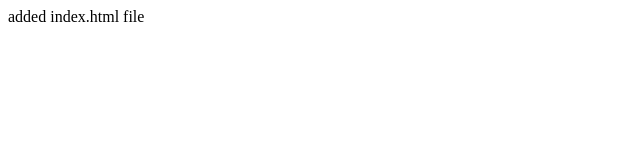
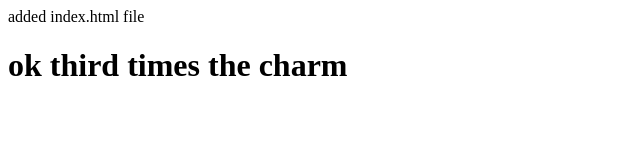
Before and after one commit to Alberto367/module6.7, a plain HTML site: page index.html in a window 1280 px wide. Shown: the whole page, without its empty margins (0-640 px from the left). Drawn offline with Linux system fonts and the light colour scheme.

Commit message:
added text

```diff
--- a/index.html
+++ b/index.html
@@ -1 +1,2 @@
 added index.html file
+<h1>ok third times the charm</h1>
```
